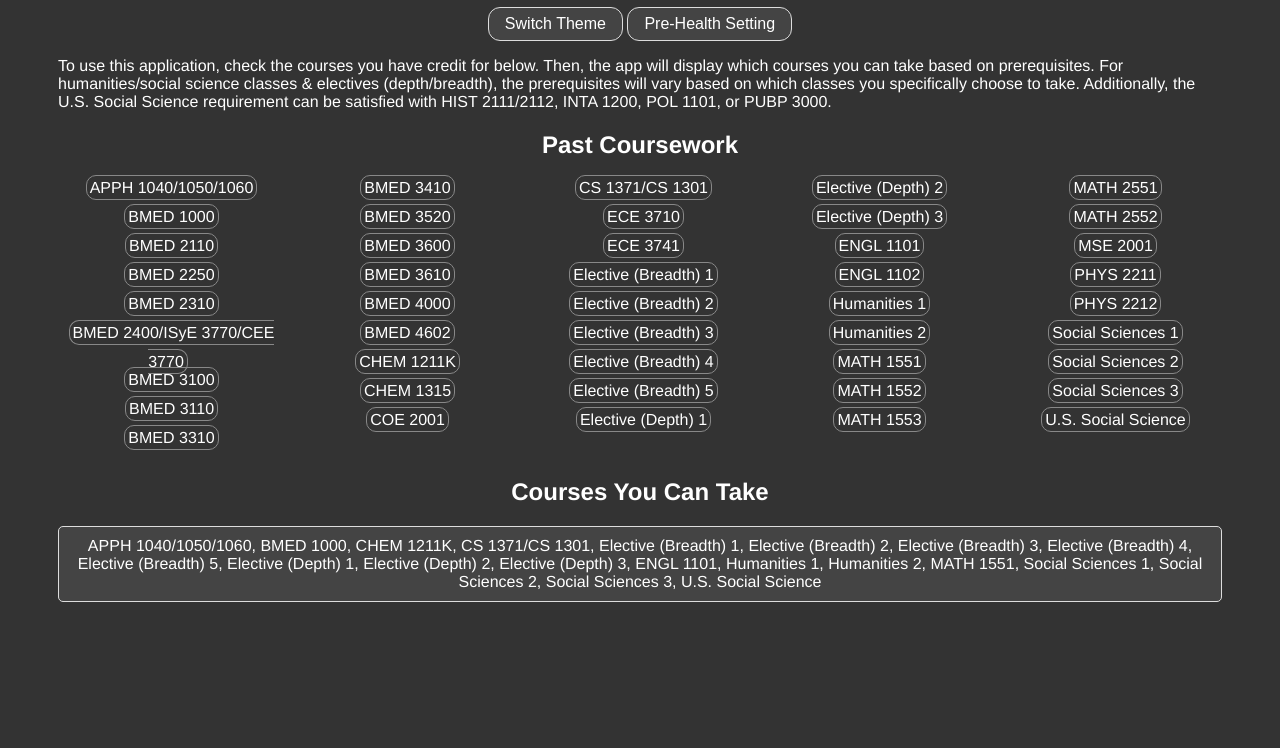
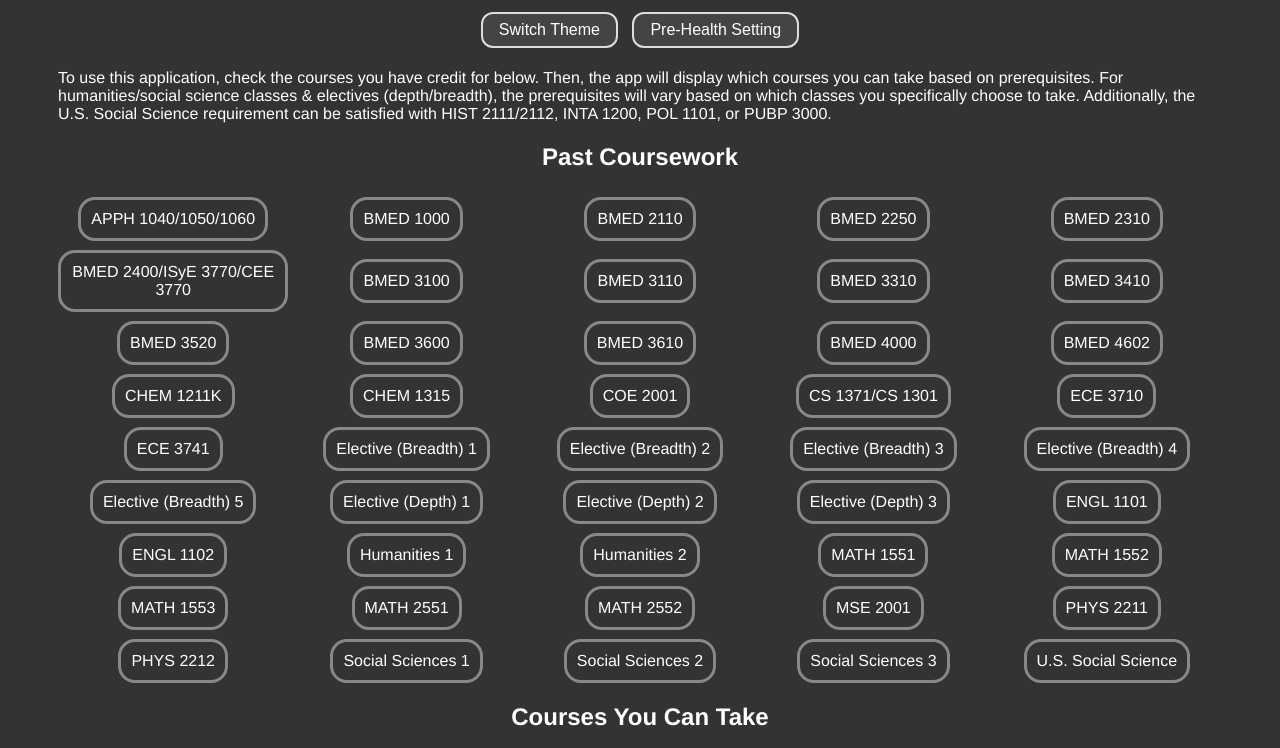
Before and after one commit to akhil-ganesan/BMED-Degree-Visualizer, a plain HTML site: page index.html in a window 1280 px wide. Shown: the part 131-879 px from the top of the page. Before the commit the page ends 800 px from the top, so only its background shows below. Drawn offline with Linux system fonts and the light colour scheme.

Commit message:
Fixed Column Scaling & UX Redesign

```diff
--- a/css/stylesheet.css
+++ b/css/stylesheet.css
@@ -23,19 +23,24 @@ button {
     text-decoration: none;
     display: inline-block;
     font-size: 16px;
-    border: 1px solid #ddd;
+    border: 2px solid #ddd;
     border-radius: 12px;
+    margin: 5px;
+}
+
+button:hover {
+    transform: scale(1.05);
 }
 
 #checklistForm label {
     display:inline;
-    border: 1px solid #888;
-    border-radius: 10px;
-    padding: 3px;
+    border: 3px solid #888;
+    border-radius: 17px;
+    padding: 10px;
 }
 
 #checklistForm input[type="checkbox"] {
-    margin-bottom: 15px;
+    /* margin-bottom: 15px; */
     /* Hide the default checkbox */
     /* appearance: none;
     -webkit-appearance: none;
@@ -65,11 +70,13 @@ button {
     /* Darken the color on hover when unchecked */
     background-color: #444;
     color: #fff;
+    transform: scale(1.05);
 }
 
 #checklistForm input[type="checkbox"]:hover:checked + label {
     /* Darken the color on hover when unchecked */
     background-color: #104067;
+    transform: scale(1.05);
 }
 
 #checklistForm input[type="checkbox"]::before + label {
@@ -94,15 +101,18 @@ form {
 }
 
 #checklistForm {
-    column-count: 5;  /* Adjust the number of columns as needed */
     /*align-items:center;*/
     text-align: center;
+    display: grid;
+    grid-template-columns: repeat(auto-fill, minmax(200px, 1fr)); /* Automatically create columns based on available space */
+    gap: 3px; /* Space between items */
+    /* padding: 50px; */
 }
 
 #result {
     margin-top: 20px;
     padding: 10px;
-    border: 1px solid #ddd;
+    border: 2px solid #ddd;
     border-radius: 5px;
     background-color: #444;  /* Dark theme result background color */
     color: #fff;            /* Dark theme result text color */
@@ -132,6 +142,7 @@ body.light-theme #result {
 body.light-theme #checklistForm input[type="checkbox"]:checked + label {
     /* Change the color when checked to red */
     color:#fff;
+    border-color: #fff;
 }
 
 body.light-theme #checklistForm input[type="checkbox"]:hover:not(:checked) + label {
@@ -145,37 +156,45 @@ body.BME-theme .toggleButton {
     color:#fff
 }
 
-/* Responsive adjustments for smaller screens */
-@media screen and (max-width: 599px) {
-    #checklistForm {
-        column-count: 1;  /* Change to a single column for smaller screens */
+  .checkbox-wrapper {
+    display: flex;
+    flex-direction: column;
+    align-items: flex-start;
+    justify-content: center;
+    align-items:center;
+    /* padding: 10px; */
+    /* background-color: #f0f0f0; */
+    /* border-radius: 10px; */
+    /* box-shadow: 0 2px 5px rgba(0, 0, 0, 0.1);
+    transition: transform 0.3s, background-color 0.3s;
+    cursor: pointer; */
+    /* border: 1px solid #ddd; */
+  }
+
+  .checkbox-wrapper input[type="checkbox"] {
+    /* margin-right: 10px; */
+  }
+
+  .checkbox-wrapper label {
+    /* font-size: 16px;
+    font-weight: bold;
+    color: #333; */
+  }
+
+  .checkbox-wrapper ul {
+    /* margin-top: 5px;
+    margin-left: 20px; */
+    /* list-style-type: none; */
+    /* padding-left: 0; */
+  }
+
+  .checkbox-wrapper ul li {
+    /* font-size: 14px;
+    color: #555; */
+  }
+
+  @media (max-width: 768px) {
+    #checklistContainer {
+      grid-template-columns: repeat(auto-fill, minmax(150px, 1fr)); /* Smaller columns on small screens */
     }
-}
-
-/* Responsive adjustments for medium screens */
-@media screen and (min-width: 600px) and (max-width: 699) {
-    #checklistForm {
-        column-count: 2;  /* Change to two columns for medium-sized screens */
-    }
-}
-
-/* Original Measurements: 1025, 769, 768 */
-
-/* Responsive adjustments for larger screens */
-@media screen and (min-width: 700px) and (max-width: 849) {
-    #checklistForm {
-        column-count: 3;  /* Change to three columns for larger screens */
-    }
-}
-
-@media screen and (min-width: 850px) and (max-width: 1024) {
-    #checklistForm {
-        column-count: 4;  /* Change to three columns for larger screens */
-    }
-}
-
-@media screen and (min-width: 1025px) {
-    #checklistForm {
-        column-count: 5;  /* Change to three columns for larger screens */
-    }
-}
+  }
--- a/index.html
+++ b/index.html
@@ -3,14 +3,14 @@
 <head>
     <meta charset="UTF-8">
     <meta name="viewport" content="width=device-width, initial-scale=1.0">
-    <title>GT BMED Degree Visualizer</title>
+    <title>Georgia Tech BMED Degree Checklist</title>
 
     <!-- Replace the below link with your actual CSS file link -->
     <link rel="stylesheet" href="css/stylesheet.css">
 
 </head>
 <body>
-    <h1>Georgia Tech Biomedical Engineering Degree Visualizer</h1>
+    <h1>Georgia Tech Biomedical Engineering Degree Checklist</h1>
 
     <div style="text-align:center;">
         <button onclick="toggleLightTheme()">Switch Theme</button>
@@ -35,9 +35,11 @@
     </p>
 
     <h2>Past Coursework</h2>
-        <form id="checklistForm">
-            <!-- Checkboxes will be dynamically generated here -->
-        </form>
+
+        <div id="checklistForm"></div>
+
+        <!-- <form id="checklistForm">
+        </form> -->
 
     <h2>Courses You Can Take</h2>
     <div id="result"></div>
--- a/script.js
+++ b/script.js
@@ -154,6 +154,9 @@ function updateResult() {
 function generateCheckboxes() {
     const form = document.getElementById('checklistForm');
     for (const course in prereqChain) {
+        const wrapperDiv = document.createElement('div');
+        wrapperDiv.classList.add('checkbox-wrapper');
+
         const checkbox = document.createElement('input');
         checkbox.type = 'checkbox';
         checkbox.id = course.replace(/\s/g, ''); // Replace spaces with empty string for id
@@ -164,9 +167,10 @@ function generateCheckboxes() {
         label.htmlFor = checkbox.id;
         label.textContent = course;
 
-        form.appendChild(checkbox);
-        form.appendChild(label);
-        form.appendChild(document.createElement('br'));
+        wrapperDiv.appendChild(checkbox);
+        wrapperDiv.appendChild(label);
+        form.appendChild(wrapperDiv);
+        // form.appendChild(document.createElement('br'));
     }
 }
 
```
